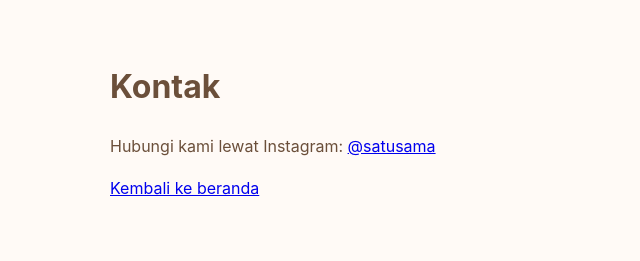
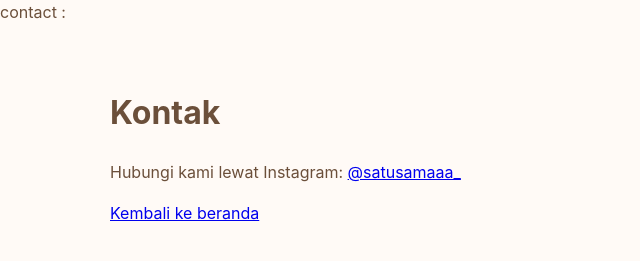
Before and after one commit to dengansatusama/satusama, a plain HTML site: page assets/contact.html in a window 1280 px wide. Shown: the whole page, without its empty margins (0-640 px from the left). Drawn offline with Linux system fonts and the light colour scheme.

Commit message:
Update contact.html

```diff
--- a/assets/contact.html
+++ b/assets/contact.html
@@ -1 +1 @@
-<!doctype html><html lang='id'><head><meta charset='utf-8'><meta name='viewport' content='width=device-width,initial-scale=1'><title>Kontak - Satusama</title><link rel='stylesheet' href='styles.css'></head><body><div class='container' style='padding:40px 20px;'><h1>Kontak</h1><p>Hubungi kami lewat Instagram: <a href='https://instagram.com' target='_blank'>@satusama</a></p><p><a href='/'>Kembali ke beranda</a></p></div></body></html>
+contact : <!doctype html><html lang='id'><head><meta charset='utf-8'><meta name='viewport' content='width=device-width,initial-scale=1'><title>Kontak - Satusama</title><link rel='stylesheet' href='styles.css'></head><body><div class='container' style='padding:40px 20px;'><h1>Kontak</h1><p>Hubungi kami lewat Instagram: <a href='https://instagram.com/satusamaaa_' target='_blank'>@satusamaaa_</a></p><p><a href='/'>Kembali ke beranda</a></p></div></body></html>
```
